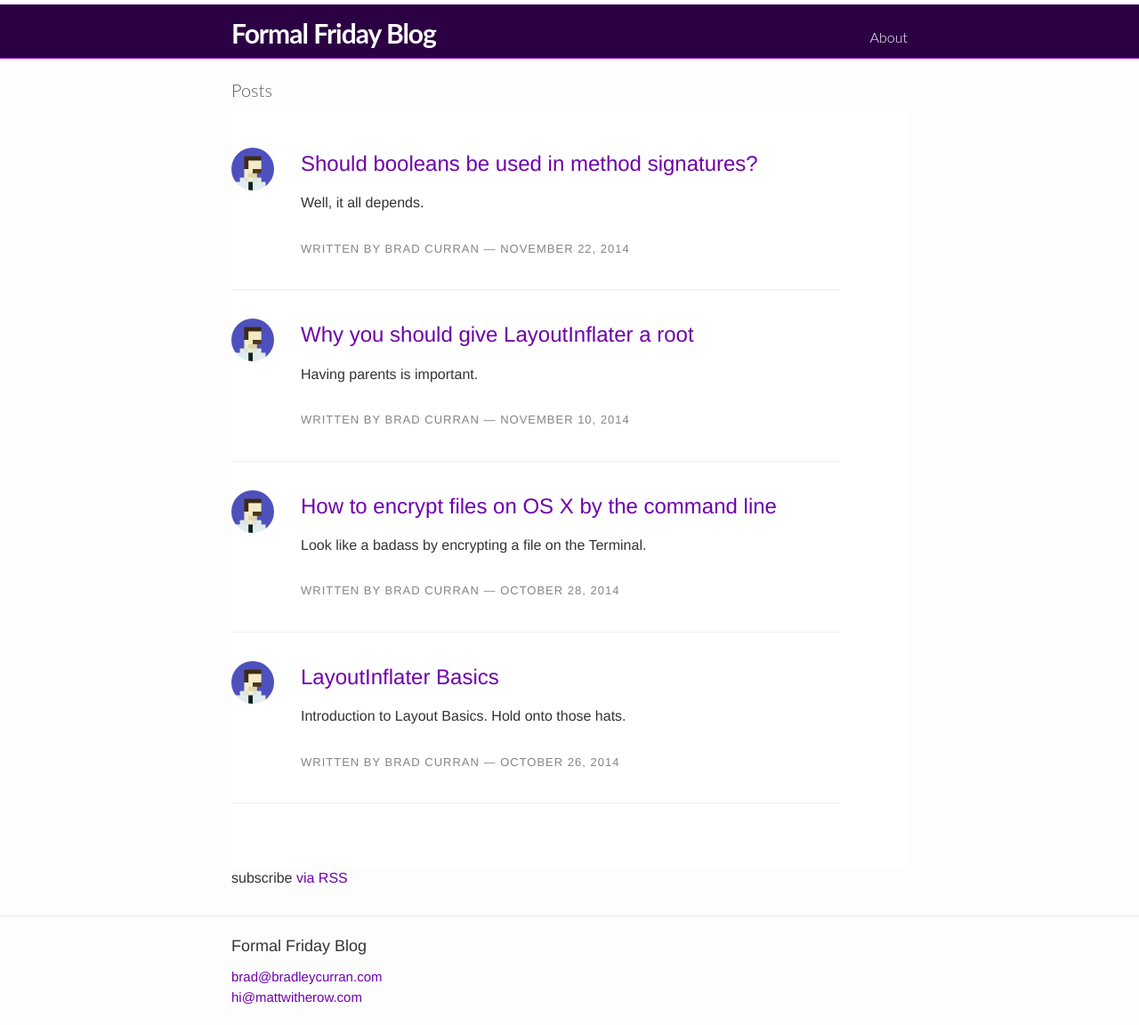
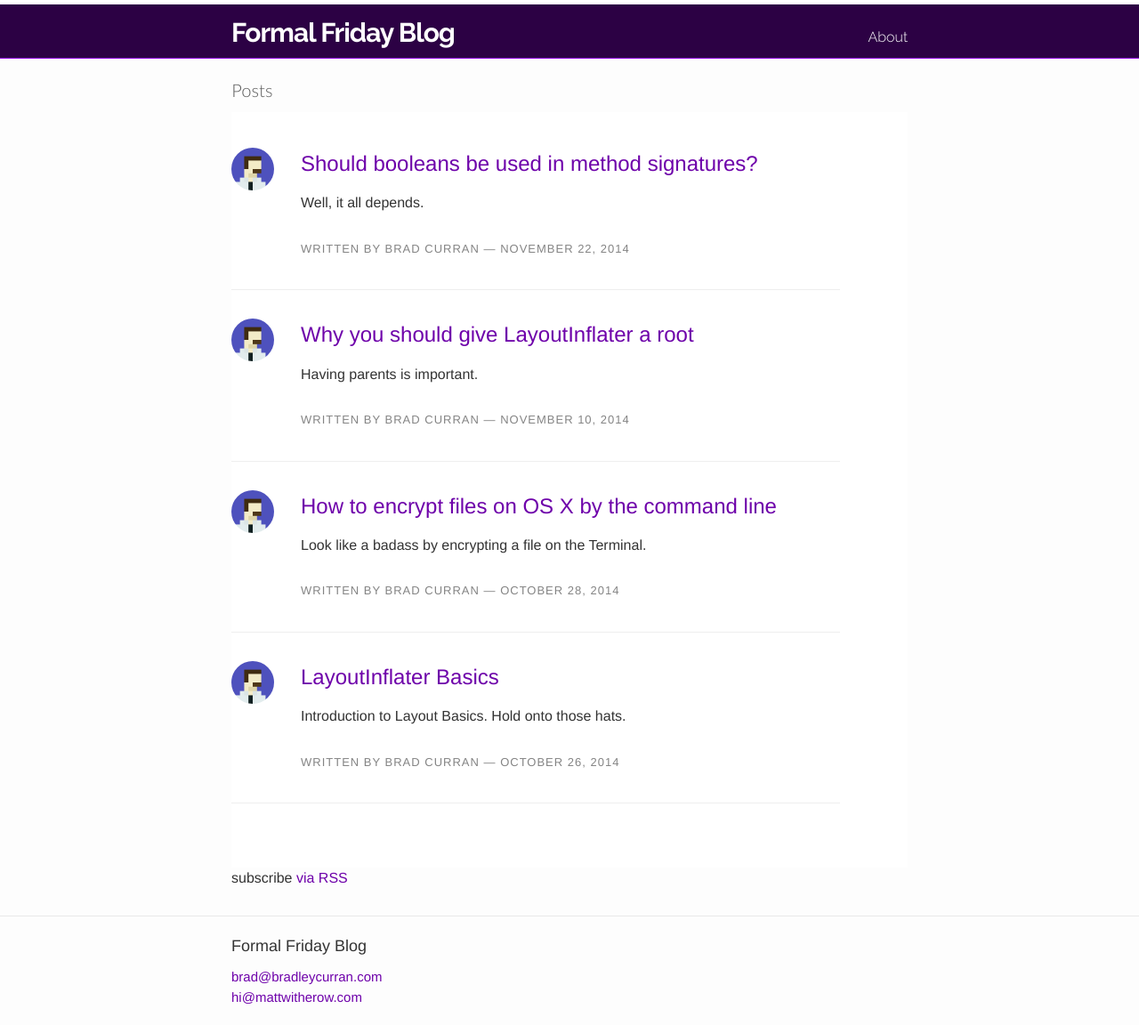
Before and after one commit to codebeer/codebeer.github.io, a Jekyll site: the page built from index.html, in a window 1280 px wide. Shown: the whole page at 89% size. Built offline with Jekyll 4.4.1, drawn with Linux system fonts in a browser that asks for light colours.

Commit message:
whoops. removed headers for dev on country internet...

```diff
--- a/_includes/head.html
+++ b/_includes/head.html
@@ -9,4 +9,10 @@
     <link rel="stylesheet" href="{{ "/css/main.css" | prepend: site.baseurl }}" />
     <link rel="stylesheet" href="{{ "/css/icons.css" | prepend: site.baseurl }}" />
 
+    <link rel="canonical" href="{{ page.url | replace:'index.html','' | prepend: site.baseurl | prepend: site.url }}">
+    {% include analytics.html %}
+
+    <link href='http://fonts.googleapis.com/css?family=Lato:300,400,700,300italic,400italic' rel='stylesheet' type='text/css'>
+    <link href='http://fonts.googleapis.com/css?family=Raleway:400,300,700' rel='stylesheet' type='text/css'>
+
 </head>
```
